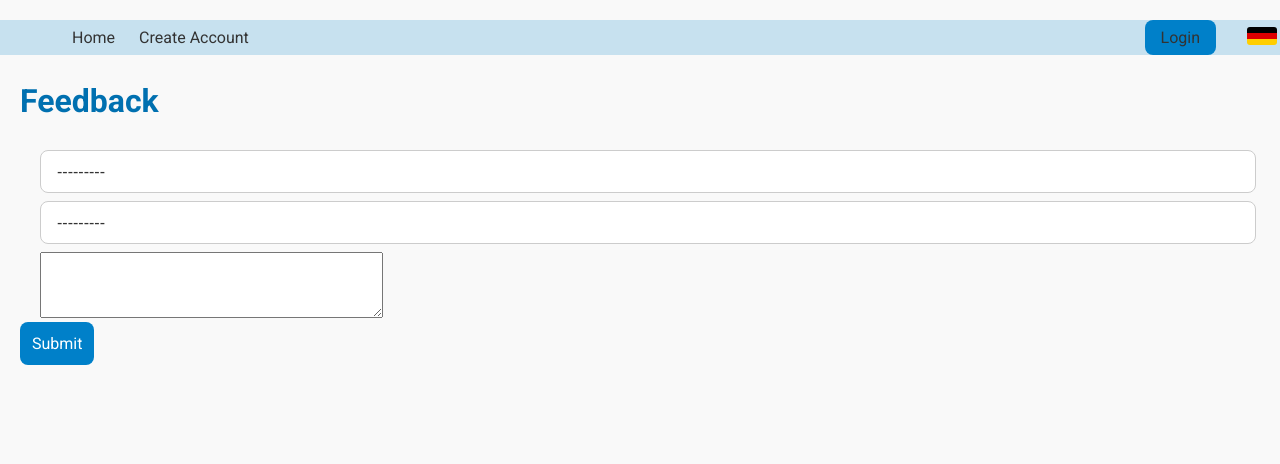
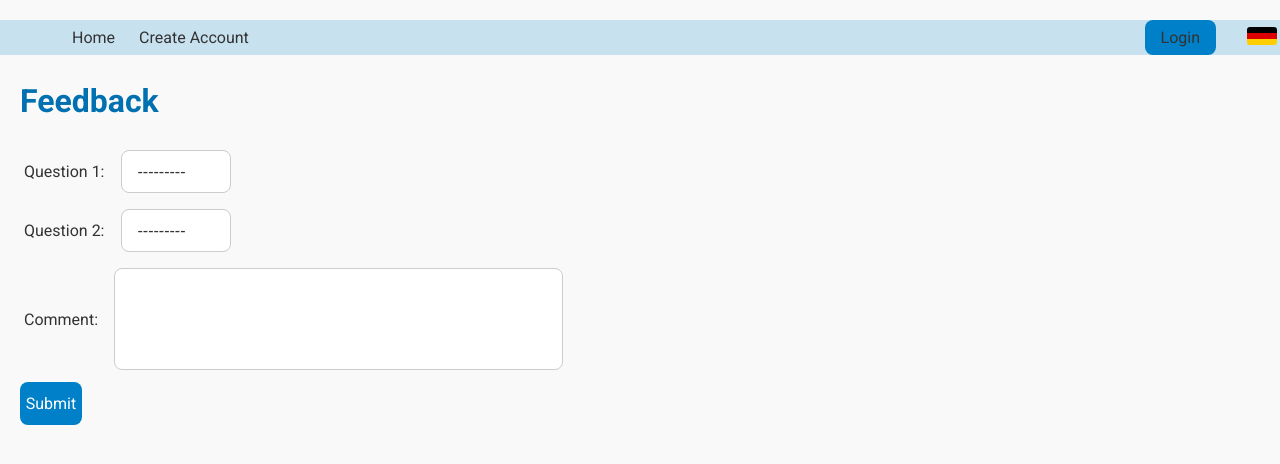
Before and after one commit to malinviveka/buddy-matching, a Django app: page /feedback/ in a window 1280 px wide. Shown: the top 464 px of the page. Run offline with Django 5.2, Linux system fonts and the light colour scheme.

Commit message:
MVP css done: homepage + feedback + textareas in general

```diff
--- a/myproject/helloapp/static/helloapp/styles.css
+++ b/myproject/helloapp/static/helloapp/styles.css
@@ -67,7 +67,8 @@ h3 {
   font-weight: 700;
 }
 
-input, select, input[type="number"] {
+/* general styling */
+input, select, input[type="number"], textarea {
   flex: 1;
   padding:  var(--size-space-300) var(--size-space-400);
   border: var(--border-input-width) solid var(--border-input-color);
@@ -86,7 +87,9 @@ select {
 
   cursor: pointer;
 }
-
+textarea {
+  resize: none;
+}
 
 /*
   REPEATED STYLES:
@@ -105,7 +108,6 @@ select {
   flex: 0 0 auto;
   flex: 1;
   flex-grow: 1;
-  align-self: stretch;
   position: relative;
   /* styling */
   background-color: var(--ISS-medium-blue-color);
@@ -123,7 +125,22 @@ select {
 /* size and positioning per button id*/
 #submitAccountButton,
 #loginButton {
-  width: 100%;
+  align-self: stretch;
+}
+#feedbackButton {
+  align-self: flex-start;
+  width: 5%;
+}
+#languageButton{
+   /* position in the topnav */
+   position: absolute;
+   left: 98%; /*moves the button to the right*/
+   transform: translate(-50%, -50%); /* centers it both horizontally and vertically */
+
+   /* removes global styling of buttons (here unwanted) */
+   background: none;
+   border: none;
+   padding: 0;
 }
 
 /*TEXT LINKS (href outside of buttons)*/
@@ -394,3 +402,11 @@ select {
   color: #fff;
   border-radius: var(--border-radius-200);
 }
+
+/* FEEDBACK */
+.form-feedback{
+  display: flex;
+  flex-direction: column;
+  align-items: flex-start;
+  gap: var(--size-space-200);
+}
--- a/myproject/helloapp/templates/helloapp/base.html
+++ b/myproject/helloapp/templates/helloapp/base.html
@@ -54,11 +54,11 @@
                 {% get_current_language as LANGUAGE_CODE %}
 
                 {% if LANGUAGE_CODE == "de" %} <!-- If the current language is German, show the English flag and vice versa -->
-                    <button type="submit" name="language" value="en">
+                    <button type="submit" id="languageButton" name="language" value="en">
                         <img src="{% static 'images/flags_uk.png' %}" alt="English" class="flag-icon">
                     </button>
                 {% else %}
-                    <button type="submit" name="language" value="de">
+                    <button type="submit" id="languageButton" name="language" value="de">
                         <img src="{% static 'images/flags_de.png' %}" alt="Deutsch" class="flag-icon">
                     </button>
                 {% endif %}
--- a/myproject/helloapp/templates/helloapp/feedback.html
+++ b/myproject/helloapp/templates/helloapp/feedback.html
@@ -5,27 +5,25 @@
 {% load static i18n %}
 
 {% block content %}
-    <!--content here-->
     <h2>Feedback</h2>
-    <form id=FeedbackForm method="POST" action="{% url 'feedback' %}" class="feedback-login">
+
+    <form id=FeedbackForm method="POST" action="{% url 'feedback' %}" class="form-feedback">
         {% csrf_token %}
 
         <div class="form-box">
-            <label for="id_rating_1"></label>
+            <label for="id_rating_1">Question 1:</label>
             {{ form.rating_1 }}
         </div>
         <div class="form-box">
-            <label for="id_rating_2"></label>
+            <label for="id_rating_2">Question 2:</label>
             {{ form.rating_2 }}
         </div>
         <div class="form-box">
-            <label for="id_text_feedback"></label>
+            <label for="id_text_feedback">Comment:</label>
             {{ form.text_feedback }}
         </div>
 
-
-
-        <button type="submit" class="button">Submit</button>
+        <button type="submit" id="feedbackButton" class="button">Submit</button>
 
     </form>
 
```
Also changed, not shown: other parts of myproject/helloapp/static/helloapp/styles.css (+28 -37 lines), myproject/helloapp/templates/helloapp/edit_homepage_text.html (+5 -2 lines), myproject/helloapp/templates/helloapp/homepage.html (+7 -7 lines).
